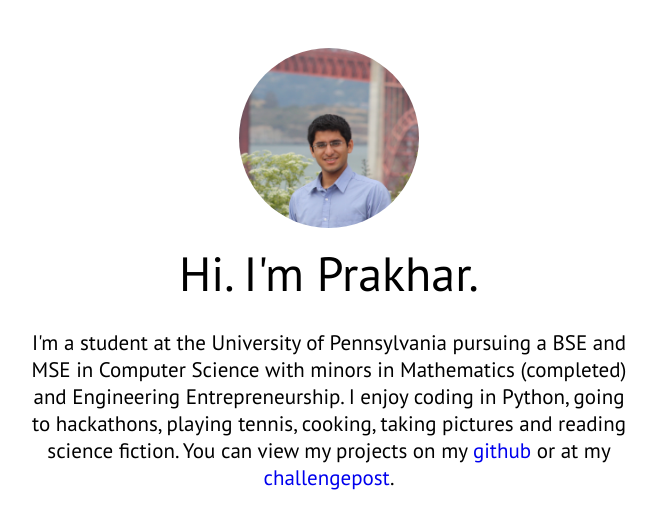
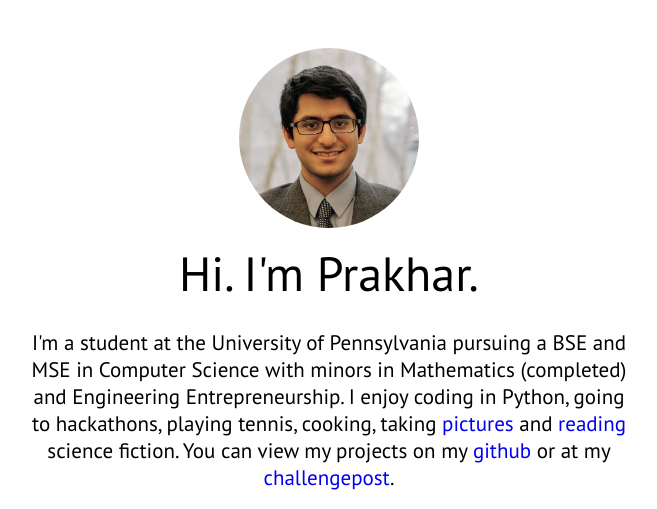
Before and after one commit to pbjr23/website, a plain HTML site: page index.html in a window 1280 px wide. Shown: the top 509 px of the page, without its empty margins (311-968 px from the left). Drawn offline with Linux system fonts and the light colour scheme.

Commit message:
minor updates

```diff
--- a/index.html
+++ b/index.html
@@ -35,10 +35,11 @@
     <body>
         <div class="about">
             <div>
-                <img class="profile" src="static/images/prakhar.jpg">
+                <img class="profile" src="static/images/prakhar2.jpg">
             </div>
             <h1>Hi. I'm Prakhar.</h1>
-            <h3>I'm a student at the University of Pennsylvania pursuing a BSE and MSE in Computer Science with minors in Mathematics (completed) and Engineering Entrepreneurship. I enjoy coding in Python, going to hackathons, playing tennis, cooking, taking pictures and reading science fiction. You can view my projects on my <a href="https://www.github.com/pbjr23">github</a> or at my <a href="http://www.challengepost.com/pbjr23">challengepost</a>.</h3>
+            <h3>I'm a student at the University of Pennsylvania pursuing a BSE and MSE in Computer Science with minors in Mathematics (completed) and Engineering Entrepreneurship. I enjoy coding in Python, going to hackathons, playing tennis, cooking, taking <a href="https://www.flickr.com/photos/55273543@N03/albums/72157654171917981">pictures</a> and <a href="https://www.goodreads.com/pbjr23
+">reading</a> science fiction. You can view my projects on my <a href="https://www.github.com/pbjr23">github</a> or at my <a href="http://www.challengepost.com/pbjr23">challengepost</a>.</h3>
             <div class="icons">
                 <a href="https://www.github.com/pbjr23">
                     <i class="fa fa-github"></i>
```
Also changed, not shown: static/images/prakhar2.jpg (added).
